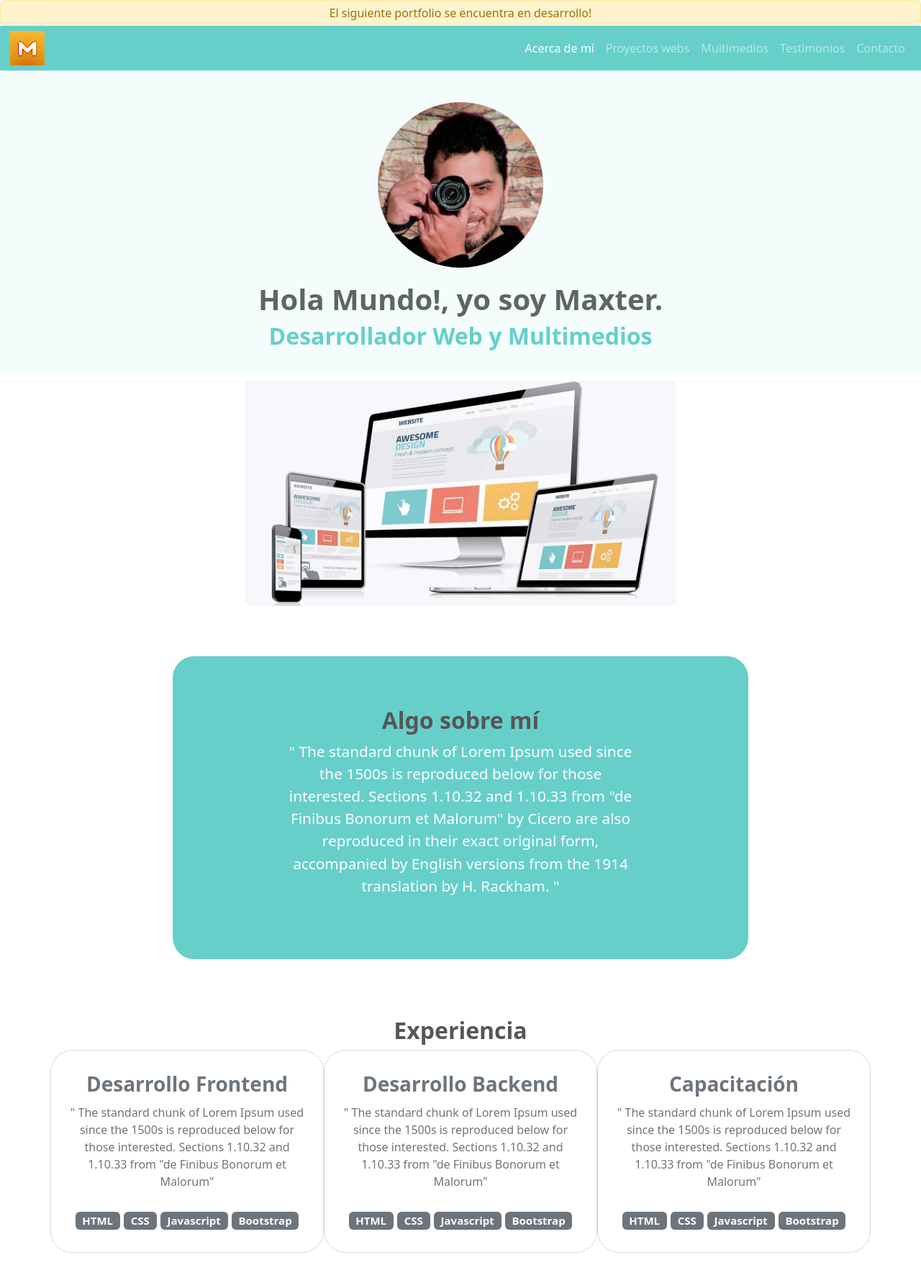
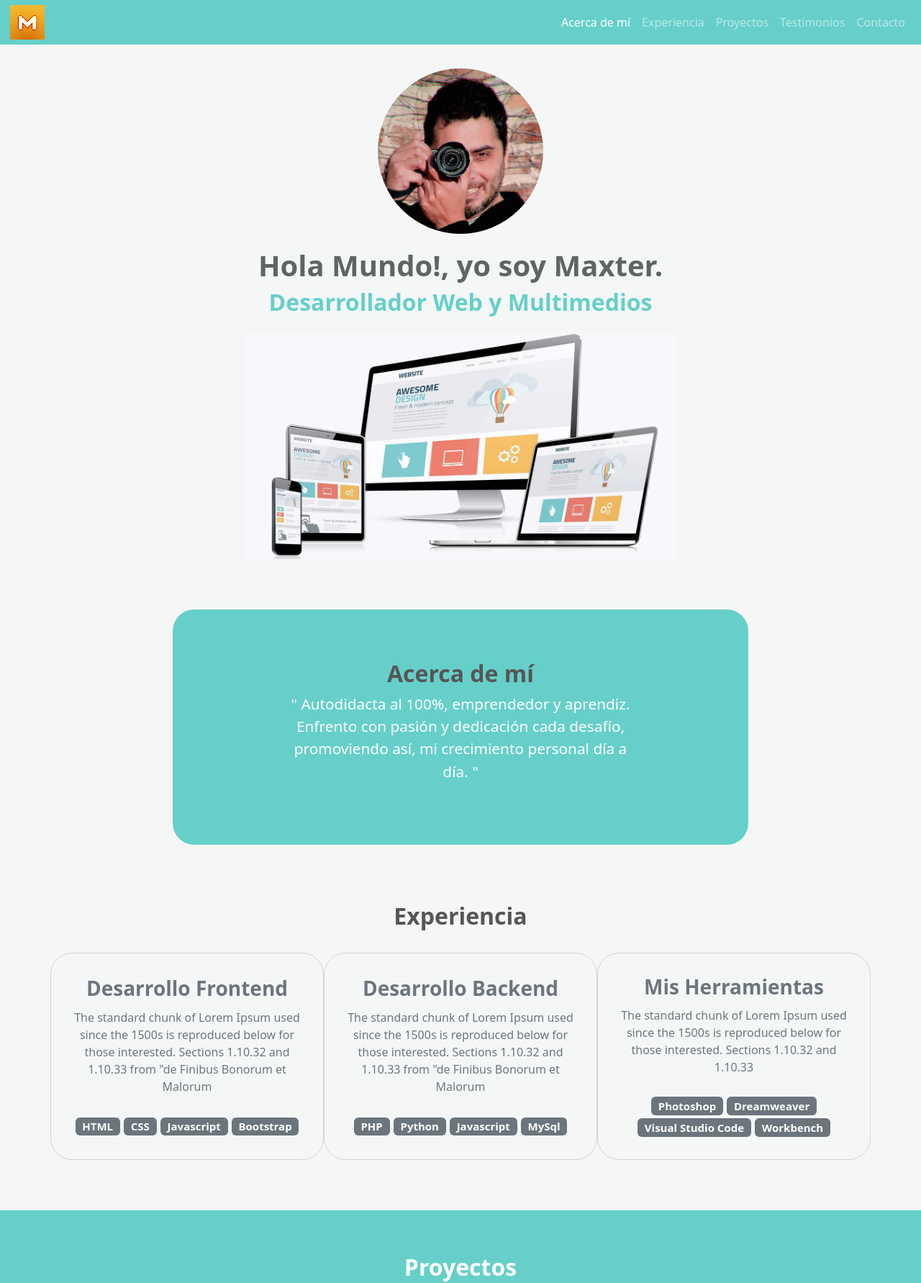
Before and after one commit to MaxterMultimedios/MiPorfolio, a plain HTML site: page index.html in a window 1280 px wide. Shown: the top 1783 px of the page at 72% size. Drawn offline with nearby package versions, Linux system fonts and the light colour scheme.

Commit message:
Terminado previo

```diff
--- a/css/style.css
+++ b/css/style.css
@@ -1,17 +1,6 @@
-.alert {
-    padding: 5px 0 5px 0;
-    margin: auto;
-    text-align: center;
-}
-
-.navbar {
-    padding: 2px;
-    background-color: rgb(102, 207, 202);
-}
-
-.navbar-collapse {
-    align-items: center;
-    justify-content: space-between;
+/*** GENERALES ***/
+body {
+    background-color: rgb(245, 247, 247);
 }
 
 section {
@@ -38,6 +27,23 @@ h3 {
     margin: 10px 0;
 }
 
+/*** NAVEGACION ***/
+
+.navbar {
+    padding: 2px;
+    background-color: rgb(102, 207, 202);
+    position: fixed;
+    width: 100%;
+    z-index: 999;
+}
+
+.navbar-collapse {
+    align-items: center;
+    justify-content: space-between;
+}
+
+/*** HERO ***/
+
 .hero img {
     width: 230px;
     height: 230px;
@@ -45,13 +51,13 @@ h3 {
 }
 
 .hero {
-    background-color: rgb(244, 252, 252);
     min-height: 420px;
     text-align: center;
 }
 
 .hero-principal {
     padding: 5px;
+    margin-top: 70px;
 }
 
 .hero-imagen-desarrollador {
@@ -67,6 +73,8 @@ h3 {
     margin-top: 10px;
 }
 
+/*** SOBRE MI ***/
+
 .sobre-mi {
     background-color: rgb(102, 207, 202);
     max-width: 800px;
@@ -81,6 +89,8 @@ h3 {
     font-size: 1.3rem;
     margin-top: 20px 30px;
 }
+
+/*** EXPREIENCIA ***/
 
 .experiencia {
     padding: 70px 50px;
@@ -111,6 +121,8 @@ h3 {
 .badges {
     margin: 5px;
 }
+
+/*** PROYECTOS ***/
 
 .proyectos-recientes {
     padding: 60px 0 70px 0;
@@ -152,15 +164,11 @@ h3 {
 }
 
 .proyecto:hover img {
-    opacity: 0.8;
+    opacity: 1;
 }
 
 .proyecto:hover .overlay {
-    opacity: 1;
-}
-
-.overlay .iconos-contenedor {
-    display: flex;
+    opacity: 0.8;
 }
 
 .overlay i {
@@ -168,6 +176,8 @@ h3 {
     font-size: 40px;
     margin: 10px;
 }
+
+/*** TESTIMONIOS ***/
 
 .testimonios {
     padding: 70px 40px 50px 40px;
@@ -220,6 +230,8 @@ h3 {
     justify-content: center;
 }
 
+/*** CONTACTO ***/
+
 .contacto .container{
     max-width: 800px;
     min-height: 200px;
@@ -257,8 +269,10 @@ h3 {
 .contacto button:hover {
     color: rgb(102, 207, 202);
     background-color: white;
-    font-size: 1.3rem;
+    font-size: 1.1rem;
 }
+
+/*** FOOTER ***/
 
 footer {
     background-color: rgb(84, 85, 85);
@@ -308,6 +322,8 @@ footer {
     padding-bottom: 30px;
 }
 
+/*** RESPONSIVE ***/
+
 @media screen and (max-width: 767px) {
     .navbar-brand {
         display: none;
--- a/index.html
+++ b/index.html
@@ -5,7 +5,7 @@
   <meta charset="UTF-8">
   <meta http-equiv="X-UA-Compatible" content="IE=edge">
   <meta name="viewport" content="width=device-width, initial-scale=1.0">
-  <meta name="author" content="Maxter Nultimedios">
+  <meta name="author" content="Maxter Multimedios">
   <meta name="description" content="Portfolio de desarrollo web y multimedios">
   <meta name="keywords" content="HTML, CSS, JavaScript, PHP, diesño de paginas webs, desarrollador">
 
@@ -14,15 +14,11 @@
   <link rel="stylesheet" href="css/style.css">
   <link rel="shortcut icon" href="img/MaxterIcon.png" type="image/x-icon">
 
-  <title>Porfolio de Maxter - Desarrollo Web y Multimedios</title>
+  <title>Curriculum de Maxter - Desarrollador Web y Multimedios</title>
 
 </head>
 
 <body>
-
-  <div class="alert alert-warning" role="alert">
-    El siguiente portfolio se encuentra en desarrollo!
-  </div>
 
   <nav class="navbar navbar-expand-md navbar-dark">
     <div class="container-fluid">
@@ -36,19 +32,19 @@
         </a>
         <ul class="navbar-nav d-flex justify-content-center align-items-center">
           <li class="nav-item">
-            <a class="nav-link active" aria-current="page" href="#">Acerca de mí</a>
+            <a class="nav-link active" aria-current="page" href="#sobreMi">Acerca de mí</a>
           </li>
           <li class="nav-item">
-            <a class="nav-link" href="#">Proyectos webs</a>
+            <a class="nav-link" href="#experiencia">Experiencia</a>
           </li>
           <li class="nav-item">
-            <a class="nav-link" href="#">Multimedios</a>
+            <a class="nav-link" href="#proyectos">Proyectos</a>
           </li>
           <li class="nav-item">
-            <a class="nav-link" href="#">Testimonios</a>
+            <a class="nav-link" href="#testimonios">Testimonios</a>
           </li>
           <li class="nav-item">
-            <a class="nav-link" href="#">Contacto</a>
+            <a class="nav-link" href="#contacto">Contacto</a>
           </li>
         </ul>
       </div>
@@ -69,20 +65,21 @@
     </div>
   </section>
 
-  <section class="sobre-mi text-white">
+  <section id="sobreMi" class="sobre-mi text-white">
     <div>
-      <h2>Algo sobre mí</h2>
-      <p>" The standard chunk of Lorem Ipsum used since the 1500s is reproduced below for those interested. Sections 1.10.32 and 1.10.33 from "de Finibus Bonorum et Malorum" by Cicero are also reproduced in their exact original form, accompanied by English versions from the 1914 translation by H. Rackham. "</p>
+      <h2>Acerca de mí</h2>
+      <p>" Autodidacta al 100%, emprendedor y aprendiz. Enfrento con pasión y dedicación cada desafío, promoviendo así, mi crecimiento personal día a día. "</p>
     </div>
   </section>
 
-  <section class="experiencia text-secondary">
+  <section id="experiencia" class="experiencia text-secondary">
     <div class="container text-center">
       <h2 >Experiencia</h2>
+      <br>
       <div class="row">
         <div class="columna col-12 col-md-4">
           <h3>Desarrollo Frontend</h3>
-          <p>" The standard chunk of Lorem Ipsum used since the 1500s is reproduced below for those interested. Sections 1.10.32 and 1.10.33 from "de Finibus Bonorum et Malorum"</p>
+          <p>The standard chunk of Lorem Ipsum used since the 1500s is reproduced below for those interested. Sections 1.10.32 and 1.10.33 from "de Finibus Bonorum et Malorum</p>
            <div class="badges-contenedor">
              <span class="badge text-bg-secondary">HTML</span>
              <span class="badge text-bg-secondary">CSS</span>
@@ -92,29 +89,29 @@
         </div>
         <div class="columna col-12 col-md-4">
           <h3>Desarrollo Backend</h3>
-          <p>" The standard chunk of Lorem Ipsum used since the 1500s is reproduced below for those interested. Sections 1.10.32 and 1.10.33 from "de Finibus Bonorum et Malorum"</p>
+          <p>The standard chunk of Lorem Ipsum used since the 1500s is reproduced below for those interested. Sections 1.10.32 and 1.10.33 from "de Finibus Bonorum et Malorum</p>
           <div class="badges-contenedor">
-            <span class="badge text-bg-secondary">HTML</span>
-            <span class="badge text-bg-secondary">CSS</span>
+            <span class="badge text-bg-secondary">PHP</span>
+            <span class="badge text-bg-secondary">Python</span>
             <span class="badge text-bg-secondary">Javascript</span>
-            <span class="badge text-bg-secondary">Bootstrap</span>
+            <span class="badge text-bg-secondary">MySql</span>
           </div>
         </div>
         <div class="columna col-12 col-md-4">
-          <h3>Capacitación</h3>
-          <p>" The standard chunk of Lorem Ipsum used since the 1500s is reproduced below for those interested. Sections 1.10.32 and 1.10.33 from "de Finibus Bonorum et Malorum"</p>
+          <h3>Mis Herramientas</h3>
+          <p>The standard chunk of Lorem Ipsum used since the 1500s is reproduced below for those interested. Sections 1.10.32 and 1.10.33</p>
           <div class="badges-contenedor">
-            <span class="badge text-bg-secondary">HTML</span>
-            <span class="badge text-bg-secondary">CSS</span>
-            <span class="badge text-bg-secondary">Javascript</span>
-            <span class="badge text-bg-secondary">Bootstrap</span>
+            <span class="badge text-bg-secondary">Photoshop</span>
+            <span class="badge text-bg-secondary">Dreamweaver</span>
+            <span class="badge text-bg-secondary">Visual Studio Code</span>
+            <span class="badge text-bg-secondary">Workbench</span>
           </div>
         </div>
       </div>
    </div>
   </section>
 
-  <section class= "proyectos-recientes d-flex flex-column text-center">
+  <section id="proyectos" class= "proyectos-recientes d-flex flex-column text-center">
     <h2 class="text-white">Proyectos</h2>
     <h4>(Proyectos a desarrollar o en etapa de desarrollo)</h4>
     <div class="container text-center proyecto-contenedor">
@@ -128,9 +125,6 @@
              <div class="iconos-contenedor">
               <a href="https://github.com/" target="blank" rel="noopener noreferrer">
                 <i class="bi bi-github"></i>
-              </a>
-              <a href="https://github.com/" target="blank" rel="noopener noreferrer">
-                <i class="bi bi-laptop"></i>
               </a>
              </div>
            </div>
@@ -146,9 +140,6 @@
               <a href="https://github.com/" target="blank" rel="noopener noreferrer">
                 <i class="bi bi-github"></i>
               </a>
-              <a href="https://github.com/" target="blank" rel="noopener noreferrer">
-                <i class="bi bi-laptop"></i>
-              </a>
              </div>
            </div>
           </div>
@@ -163,9 +154,6 @@
               <a href="https://github.com/" target="blank" rel="noopener noreferrer">
                 <i class="bi bi-github"></i>
               </a>
-              <a href="https://github.com/" target="blank" rel="noopener noreferrer">
-                <i class="bi bi-laptop"></i>
-              </a>
              </div>
            </div>
           </div>
@@ -175,7 +163,7 @@
     </div>
   </section>
 
-  <section class="testimonios">
+  <section id="testimonios" class="testimonios">
     <h2>Testimonios</h2>
     <h4>Algunos testimonios</h4>
     <div id="testimonios-carrusel" class="carousel carousel-dark slide">
@@ -197,7 +185,7 @@
                from the 1914 translation by H. Rackham."</p>
             <div class="testimonio-info">
               <p class="cliente">Natalia</p>
-              <p class="cargo">Gastromómica</p>
+              <p class="cargo">Gastronómica</p>
             </div>
           </div>
         </div>
@@ -223,7 +211,7 @@
     </div>
   </section>
 
-  <section class="contacto">
+  <section id="contacto" class="contacto">
     <div class="container">
       <div class="container rectangulo text-center d-flex justify-content-evenly">
         <div class="row">
@@ -270,6 +258,7 @@
   </footer>
 
   <script src="bootstrap-5.3.0/js/bootstrap.min.js"></script>
+
 </body>
 
 </html>
```
